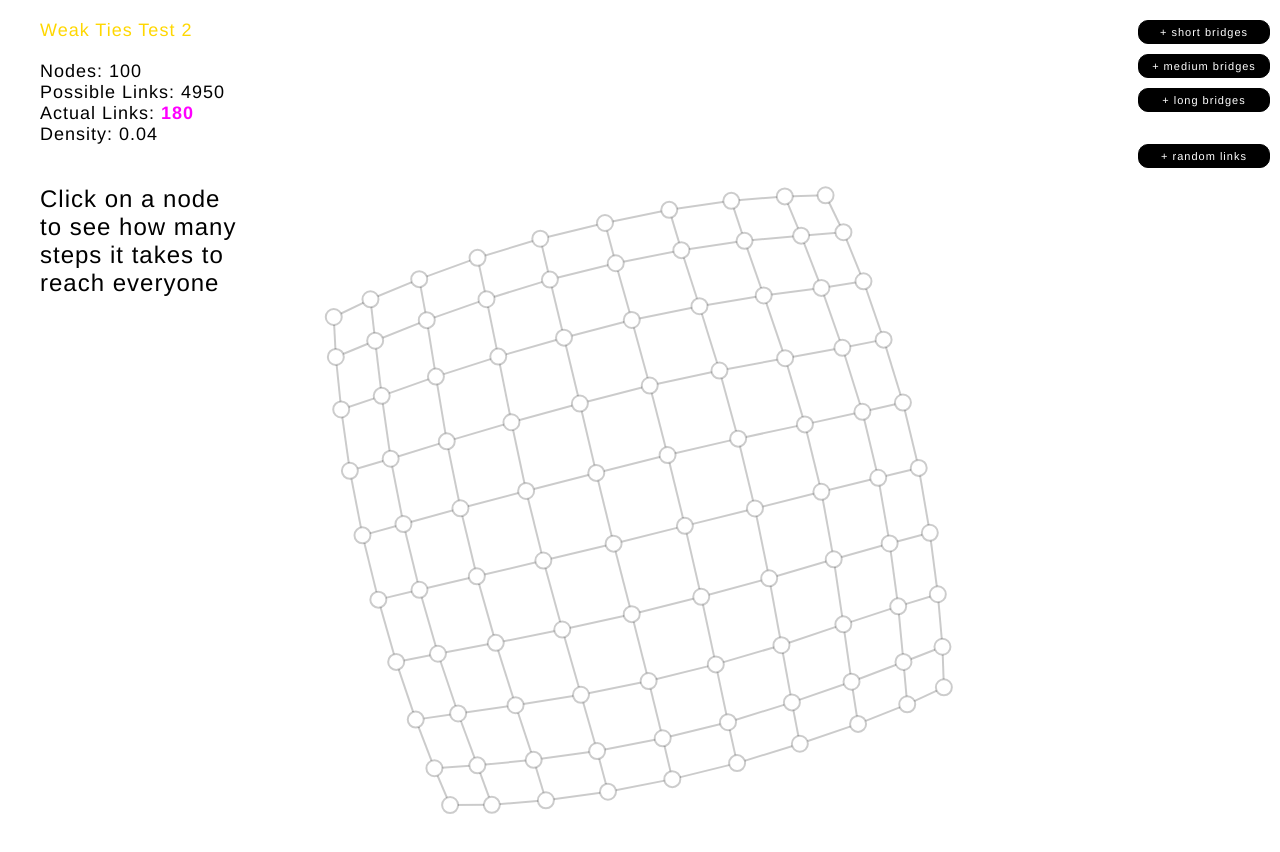
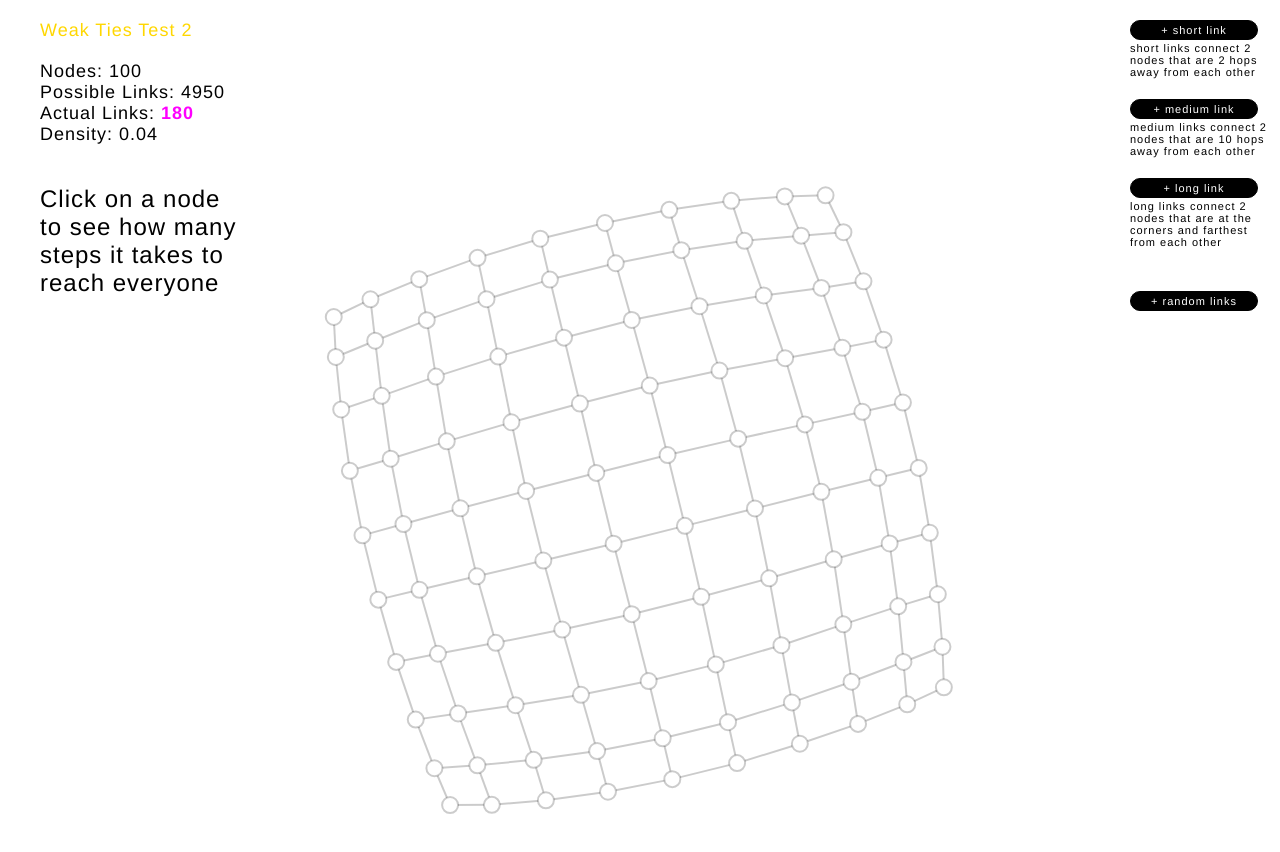
Before and after one commit to CenterForSpatialResearch/weakTies, a plain HTML site: page network_2/index.html in a window 1280 px wide. Drawn offline with Linux system fonts and the light colour scheme.

Commit message:
add link text

```diff
--- a/network_2/index.html
+++ b/network_2/index.html
@@ -13,18 +13,24 @@
         border:1px solid black;
         cursor:pointer;
         border-radius:10px;
-        padding:5px;
+        padding:3px;
         width:120px;
-        margin:10px;
         text-align:center;
         background-color:black;
         color:white;
+        margin:10px;
+        margin-bottom:0px;
     }
     #buttons{
         right:0px;
         top:10px;
         position:absolute;
-
+        width:160px;
+    }
+    p{
+        padding:10px;
+        padding-top:0px;
+        margin-top:2px;
     }
 </style>
 </head>
@@ -35,9 +41,12 @@
     <div id ="steps">Click on a node to see how many steps it takes to reach everyone</div>
 
     <div id="buttons">
-        <div id = "shortBridges" class="button">+ short bridges</div>
-        <div id = "mediumBridges" class="button">+ medium bridges</div>
-        <div id = "longBridges" class="button">+ long bridges</div>
+        <div id = "shortBridges" class="button">+ short link</div>
+        <p>short links connect 2 nodes that are 2 hops away from each other</p>
+        <div id = "mediumBridges" class="button">+ medium link</div>
+        <p>medium links connect 2 nodes that are 10 hops away from each other</p>
+        <div id = "longBridges" class="button">+ long link</div>
+        <p>long links connect 2 nodes that are at the corners and farthest from each other</p>
         <br>
         <div id = "randomSteps" class="button">+ random links</div>
     <div>
```
